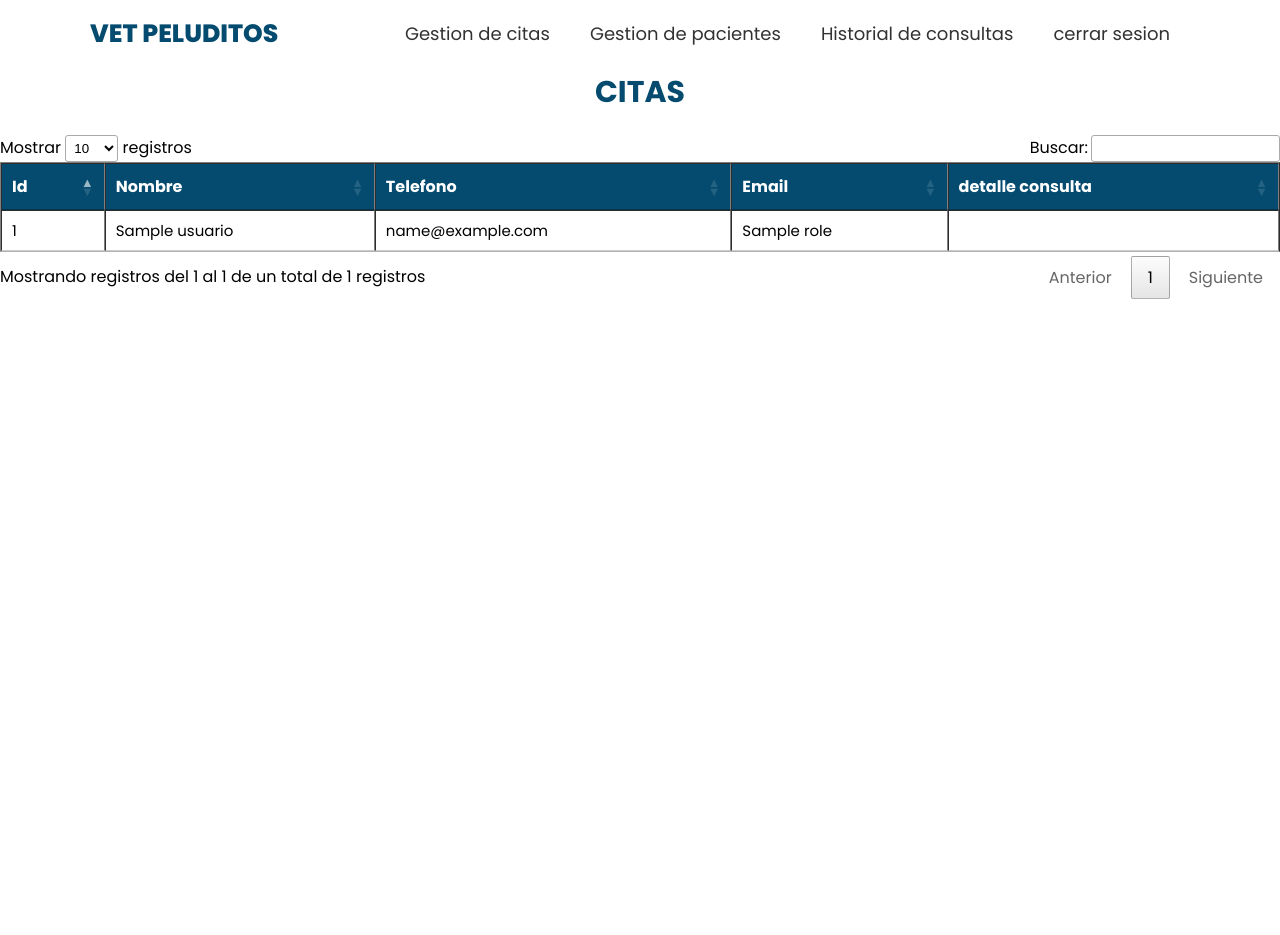
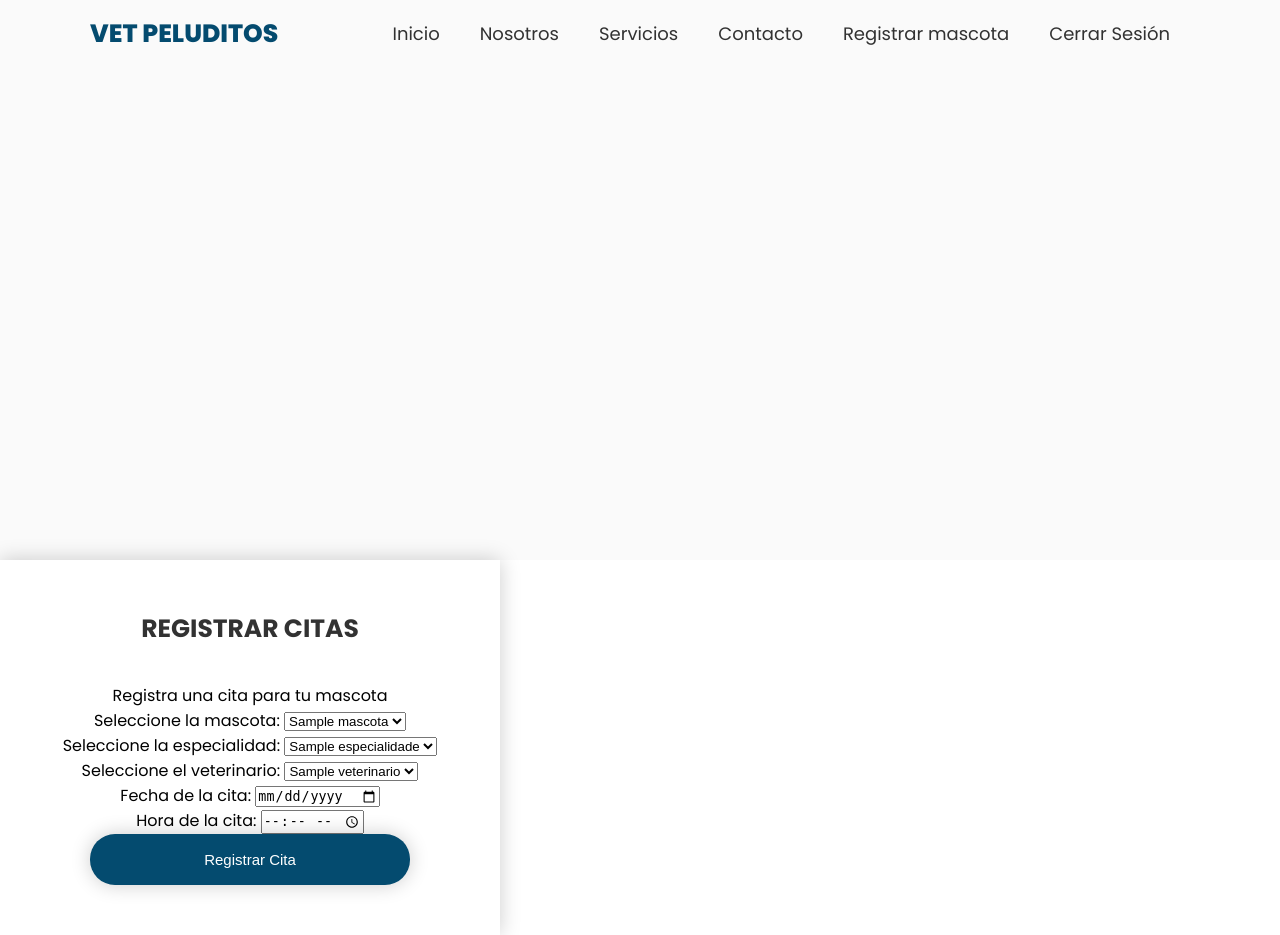
Before and after one commit to javieragarridoo/Veterinaria, a PHP site: page /Veterinaria/gestionCitas.php in a window 1280 px wide. Before the commit the page ends 299 px from the top, so only its background shows below. Run offline with PHP 8.4, Linux system fonts and the light colour scheme; the visitor is signed in with stand-in values (Sample User, id 1); tables that the repository leaves empty or names only in its code hold one stand-in row (values such as "Sample post"); some libraries are stand-ins or nearby versions.

Commit message:
registrar cita y verificar sesion

```diff
--- /dev/null
+++ b/agendar_consulta.php
@@ -0,0 +1,6 @@
+<link rel="stylesheet" href="agendar_consulta.css">
+<body>
+    <div class="iframe-container">
+        <iframe src="https://agendapro.com/iframe/overview/bdcef531-34e7-48fd-803a-e2e3d0061cb4" frameborder="0" scrolling="yes"></iframe>
+    </div>
+</body>
--- a/gestionCitas.php
+++ b/gestionCitas.php
@@ -1,18 +1,22 @@
+<?php
+
+session_start();
+$isLoggedIn = isset($_SESSION['id']);
+?>
+
 <!DOCTYPE html>
 <html lang="es">
 <head>
     <meta charset="UTF-8">
     <meta name="viewport" content="width=device-width, initial-scale=1.0">
-    <title>Gestion de Citas</title>
+    <title>Registrar Citas</title>
     <link rel="stylesheet" href="https://cdnjs.cloudflare.com/ajax/libs/font-awesome/6.4.0/css/all.min.css" integrity="sha512-iecdLmaskl7CVkqkXNQ/ZH/XLlvWZOJyj7Yy7tcenmpD1ypASozpmT/E0iPtmFIB46ZmdtAc9eNBvH0H/ZpiBw==" crossorigin="anonymous" referrerpolicy="no-referrer" />
-    <link rel="stylesheet" href="adminPanel.css">
     <link rel="stylesheet" href="style.css">
-    <link rel="stylesheet" href="https://cdn.datatables.net/1.10.24/css/jquery.dataTables.min.css">
-    <script src="https://ajax.googleapis.com/ajax/libs/jquery/3.6.0/jquery.min.js"></script>
-    <script src="https://cdn.datatables.net/1.10.24/js/jquery.dataTables.min.js"></script>
+    <link rel="stylesheet" href="agregarVet.css">
 </head>
 <body>
 
+<header class="header">
     <div class="menu container">
         <a href="#" class="logo">Vet Peluditos</a>
         <input type="checkbox" id="menu"/>
@@ -21,106 +25,98 @@
         </label>
         <nav class="navbar">
         <ul>
-     <li><a href="#">Gestion de citas</a></li>
-     <li><a href="nosotros.php">Gestion de pacientes</a></li>
-     <li><a href="servicios.php">Historial de consultas</a></li>
-     <li><a href="contacto.php">cerrar sesion</a></li>
+            <li><a href="#">Inicio</a></li>
+            <li><a href="nosotros.php">Nosotros</a></li>
+            <li><a href="servicios.php">Servicios</a></li>
+            <li><a href="contacto.php">Contacto</a></li>
+            <?php if ($isLoggedIn): ?>
+                <li><a href="registrar_mascota.php">Registrar mascota</a></li>
+                <li><a href="logout.php">Cerrar Sesión</a></li>
+            <?php else: ?>
+                <li><a href="login.php">Ingresar</a></li>
+            <?php endif; ?>
     </ul>
         </nav>
     </div>
-<br>
-<br>
-<h2 class="title">Citas</h2>
-    <div class="table-form">
-    <table class="tabla " id="dataTable" border="1">
-        <thead>
-        <tr>
-            <th>Id</th>
-            <th>Nombre</th>
-            <th>Telefono</th>
-            <th>Email</th>
-            <th>detalle consulta</th>
-        </tr>
-        </thead>
-        <tbody>
+</header>
+
+<main>
+    <form method="post">
+        <h2>Registrar Citas</h2>
+        <p>Registra una cita para tu mascota</p>
+
+        <div class="input-wrapper">
+            <label for="id_mascota">Seleccione la mascota:</label>
+            <select name="id_mascota" id="id_mascota">
+                <?php
+                include("conexion.php");
+                $id = $_SESSION['id']; // Asumiendo que tienes el id del usuario en la sesión
+                $queryMascotas = "SELECT id_mascota, nom_mascota FROM mascota WHERE id = '$id'";
+                $resultMascotas = mysqli_query($conex, $queryMascotas);
+                while ($rowMascota = mysqli_fetch_assoc($resultMascotas)) {
+                    echo "<option value='" . $rowMascota['id_mascota'] . "'>" . $rowMascota['nom_mascota'] . "</option>";
+                }
+                ?>
+            </select>
+        </div>
+
+        <div class="input-wrapper">
+            <label for="especialidad">Seleccione la especialidad:</label>
+            <select name="especialidad" id="especialidad">
+                <?php
+                $queryEspecialidades = "SELECT id_especialidad, nombre_especialidad FROM especialidades";
+                $resultEspecialidades = mysqli_query($conex, $queryEspecialidades);
+                while ($rowEspecialidad = mysqli_fetch_assoc($resultEspecialidades)) {
+                    echo "<option value='" . $rowEspecialidad['id_especialidad'] . "'>" . $rowEspecialidad['nombre_especialidad'] . "</option>";
+                }
+                ?>
+            </select>
+        </div>
+
+        <div class="input-wrapper">
+            <label for="idVeterinario">Seleccione el veterinario:</label>
+            <select name="idVeterinario" id="idVeterinario">
+                <?php
+                $queryVeterinarios = "SELECT idVeterinario, nombre FROM veterinario";
+                $resultVeterinarios = mysqli_query($conex, $queryVeterinarios);
+                while ($rowVeterinario = mysqli_fetch_assoc($resultVeterinarios)) {
+                    echo "<option value='" . $rowVeterinario['idVeterinario'] . "'>" . $rowVeterinario['nombre'] . "</option>";
+                }
+                ?>
+            </select>
+        </div>
+
+        <div class="input-wrapper">
+            <label for="fecha">Fecha de la cita:</label>
+            <input type="date" name="fecha" id="fecha" required>
+        </div>
+
+        <div class="input-wrapper">
+            <label for="hora">Hora de la cita:</label>
+            <input type="time" name="hora" id="hora" required>
+        </div>
+
+        <input class="btn" type="submit" name="registro_cita" value="Registrar Cita">
+    </form>
+</main>
 
 <?php
-    include('conexion.php');
+if (isset($_POST['registro_cita'])) {
+    $id_mascota = $_POST['id_mascota'];
+    $idVeterinario = $_POST['idVeterinario'];
+    $fecha = $_POST['fecha'];
+    $hora = $_POST['hora'];
 
-    $consulta = "SELECT usuarios.id, usuarios.nombre, usuarios.email, roles.nombre_rol FROM usuarios
-    LEFT JOIN roles ON usuarios.id_rol = roles.id_rol";
-    $resultado = mysqli_query($conex, $consulta);
+    $queryCita = "INSERT INTO citas (id_mascota, idVeterinario, fecha, hora) VALUES ('$id_mascota', '$idVeterinario', '$fecha', '$hora')";
+    $resultCita = mysqli_query($conex, $queryCita);
 
-    // mostrar lista de usuarios
-
-    while($fila = mysqli_fetch_assoc($resultado)) {
-        echo "<tr>";
-        echo "<td>" . $fila['id'] . "</td>";
-        echo "<td>" . $fila['nombre'] . "</td>";
-        echo "<td>" . $fila['email'] . "</td>";
-        echo "<td>" . $fila['nombre_rol'] . "</td>";
-        echo '<td>
-        </td>';
-
-        }
-
-    ?>
-    </tbody>
-    </table>
-    </div>
-
-    <script>
-        $(document).ready(function() {
-            $('#dataTable').DataTable({
-                "language": {
-
-    "sProcessing":     "Procesando...",
-    "sLengthMenu":     "Mostrar _MENU_ registros",
-    "sZeroRecords":    "No se encontraron resultados",
-    "sEmptyTable":     "Ningún dato disponible en esta tabla",
-    "sInfo":           "Mostrando registros del _START_ al _END_ de un total de _TOTAL_ registros",
-    "sInfoEmpty":      "Mostrando registros del 0 al 0 de un total de 0 registros",
-    "sInfoFiltered":   "(filtrado de un total de _MAX_ registros)",
-    "sSearch":         "Buscar:",
-    "sInfoThousands":  ",",
-    "sLoadingRecords": "Cargando...",
-    "oPaginate": {
-        "sFirst":    "Primero",
-        "sLast":     "Último",
-        "sNext":     "Siguiente",
-        "sPrevious": "Anterior"
-    },
-    "oAria": {
-        "sSortAscending":  ": Activar para ordenar la columna de manera ascendente",
-        "sSortDescending": ": Activar para ordenar la columna de manera descendente"
-    },
-    "buttons": {
-        "copy": "Copiar",
-        "colvis": "Visibilidad"
+    if ($resultCita) {
+        echo "<h3 class='success'>¡Cita registrada exitosamente!</h3>";
+    } else {
+        echo "<h3 class='error'>Ocurrió un error al registrar la cita.</h3>";
     }
 }
-            });
-        });
-
-        function searchTable() {
-            var input, filter, table, tr, td, i, txtValue;
-            input = document.getElementById("searchInput");
-            filter = input.value.toUpperCase();
-            table = document.getElementById("dataTable");
-            tr = table.getElementsByTagName("tr");
-            for (i = 0; i < tr.length; i++) {
-                td = tr[i].getElementsByTagName("td")[0];
-                if (td) {
-                    txtValue = td.textContent || td.innerText;
-                    if (txtValue.toUpperCase().indexOf(filter) > -1) {
-                        tr[i].style.display = "";
-                    } else {
-                        tr[i].style.display = "none";
-                    }
-                }
-            }
-        }
-    </script>
+?>
 
 </body>
 </html>
```
Also changed, not shown: agendar_consulta.css (added, +12 -0 lines), gestionPaciente.php (+8 -11 lines), index.php (+17 -22 lines), login.php (+40 -27 lines), logout.php (added, +7 -0 lines), registrar_mascota.php (+28 -42 lines). Lines whose indentation alone changed are shown as unchanged.
